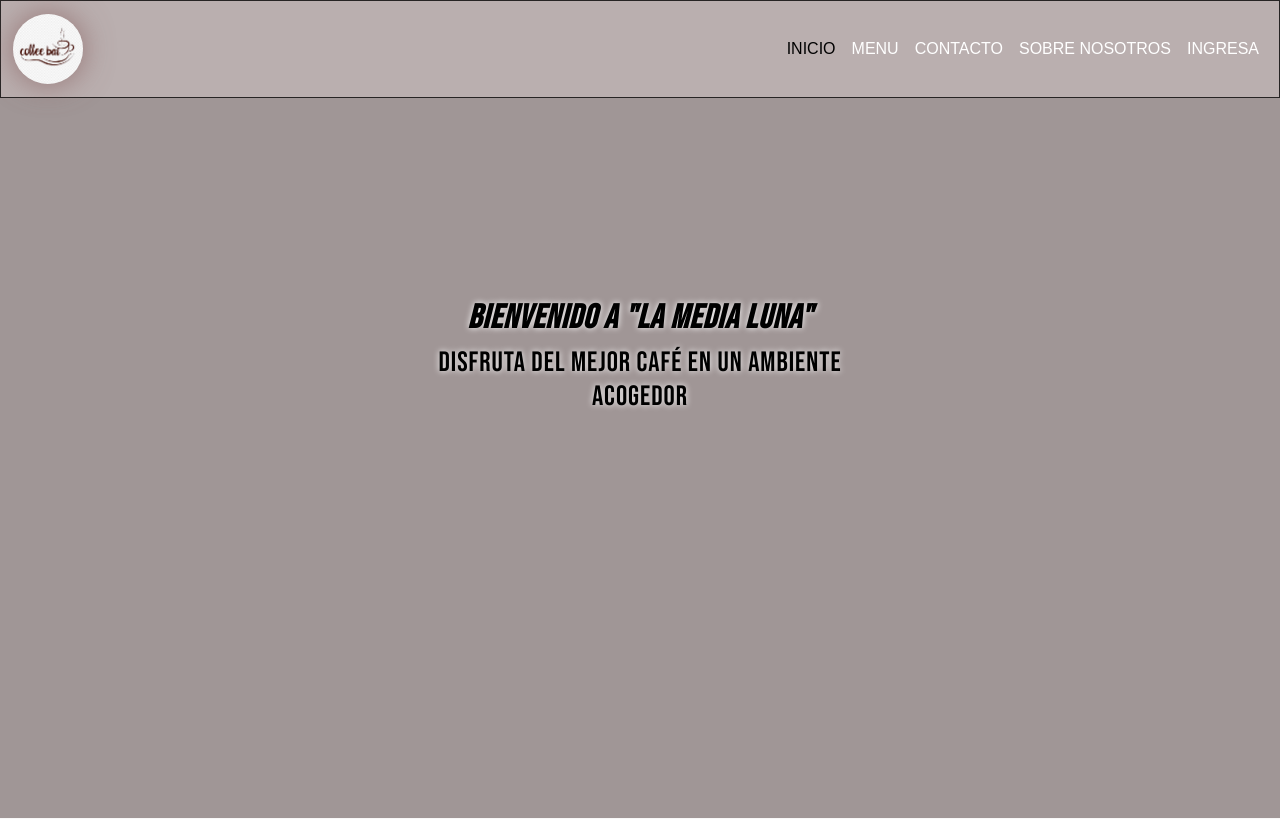
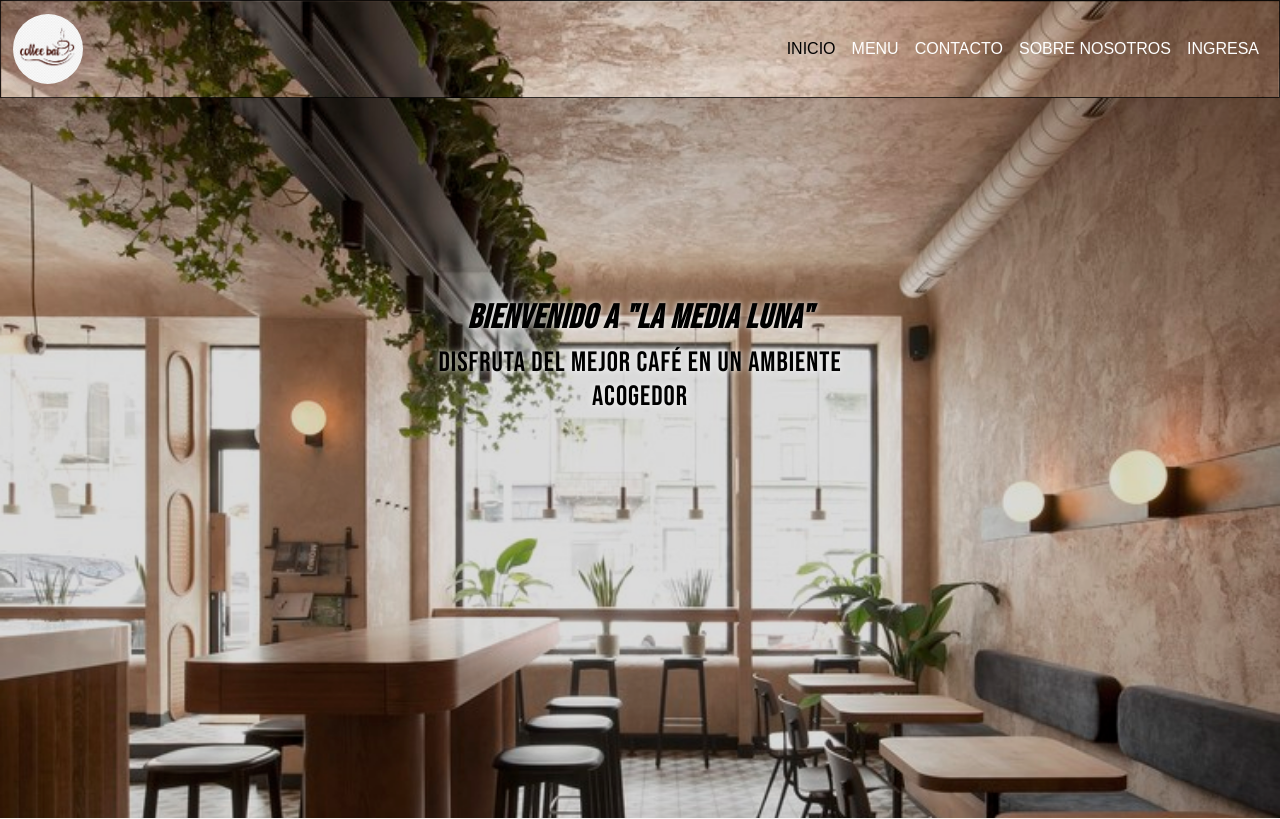
Before and after one commit to JoelAvila99/Proyecto-coderhouse, a website: page index.html in a window 1280 px wide. Shown: the top 819 px of the page. Drawn offline with nearby package versions, Linux system fonts and the light colour scheme.

Commit message:
probando si carga banner del sitio

```diff
--- a/sass/presets/_banner.scss
+++ b/sass/presets/_banner.scss
@@ -3,7 +3,7 @@
 .main_banner {
     width: 100%;
     height: 90vh;
-    background-image: url(banner.jpg);
+    background-image: url("../../images/banner.jpg");
     background-position: auto;
     background-size: cover;
     background-attachment: fixed;
--- a/sass/presets/_header.scss
+++ b/sass/presets/_header.scss
@@ -4,7 +4,7 @@
     background-color: transparent;
 }
 .navBar{
-    background-image: url(banner.jpg);
+    background-image: url("../../images/banner.jpg");
     background-size: cover;
     background-position: top;
 }
```
Also changed, not shown: css/style.css.
